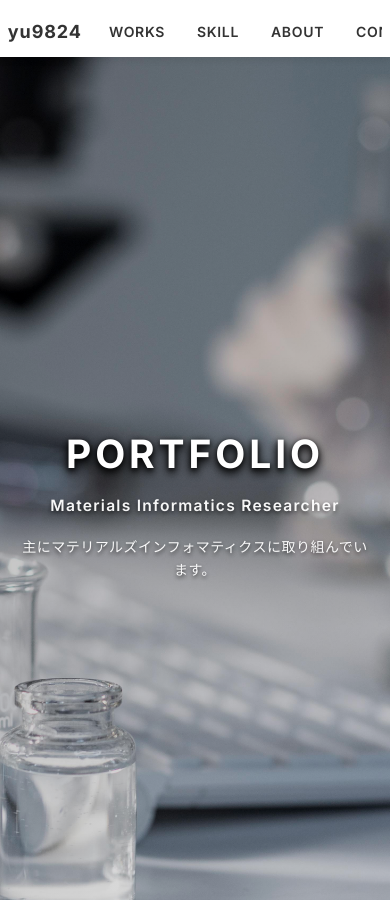
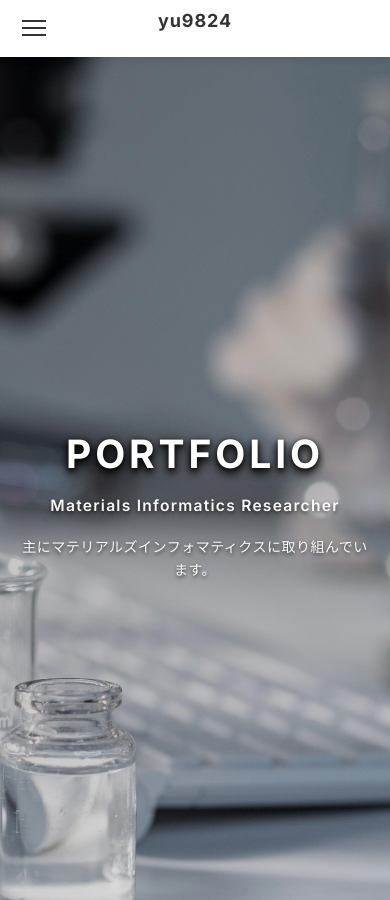
Before and after one commit to yu9824/portfolio, a Jekyll site: the page built from index.html, in a window 390 px wide and 900 px high. Built offline with Jekyll 4.4.1, drawn with Linux system fonts in a browser that asks for light colours; nearby versions of some CDN libraries.

Commit message:
fix: Update navigator (use hambergur menu

```diff
--- a/_includes/header.html
+++ b/_includes/header.html
@@ -1,9 +1,14 @@
 <header class="header">
   <div class="inner">
+    <button class="header-toggle" aria-expanded="false" aria-controls="global-nav" aria-label="メニュー">
+      <span class="header-toggle-bar"></span>
+      <span class="header-toggle-bar"></span>
+      <span class="header-toggle-bar"></span>
+    </button>
     <h1 class="header-logo">
       <a href="{{site.url}}{{site.baseurl}}/">yu9824</a>
     </h1>
-    <nav class="header-nav">
+    <nav class="header-nav" id="global-nav">
       <ul class="header-nav-list">
         {% for nav-item in site.data.header-nav-items%}
         <li class="header-nav-item">
--- a/css/style.css
+++ b/css/style.css
@@ -130,6 +130,39 @@ p span {
   align-items: center;
   justify-content: space-between;
   padding: 20px 40px;
+}
+
+/* ハンバーガートグル（デスクトップでは非表示） */
+.header-toggle {
+  display: none;
+  position: relative;
+  width: 44px;
+  height: 44px;
+  border: 0;
+  background: transparent;
+  padding: 0;
+  cursor: pointer;
+}
+
+.header-toggle-bar {
+  position: absolute;
+  left: 10px;
+  right: 10px;
+  height: 2px;
+  background: var(--primary-color);
+  transition: var(--transition);
+}
+
+.header-toggle-bar:nth-child(1) {
+  top: 14px;
+}
+
+.header-toggle-bar:nth-child(2) {
+  top: 21px;
+}
+
+.header-toggle-bar:nth-child(3) {
+  top: 28px;
 }
 
 .header-logo {
@@ -683,18 +716,33 @@ p span {
   }
 
   .header .inner {
-    padding: 15px 2vw;
+    padding: 10px 12px;
+    position: relative;
   }
 
   .header-logo {
     font-size: 18px;
-    margin-right: 15px;
+    margin: 0 auto;
+    text-align: center;
   }
 
-  /* ヘッダーナビ横スクロール */
+  .header-toggle {
+    display: block;
+    position: absolute;
+    left: 12px;
+    top: 6px;
+  }
+
+  /* モバイルナビ（デフォルト非表示） */
   .header-nav {
-    overflow-x: auto;
-    -webkit-overflow-scrolling: touch;
+    display: none;
+    position: absolute;
+    top: 57px;
+    left: 0;
+    right: 0;
+    background: rgba(255, 255, 255, 0.98);
+    box-shadow: var(--shadow-medium);
+    padding: 10px 12px;
   }
 
   .header-nav-item:not(:last-child) {
@@ -707,12 +755,13 @@ p span {
   }
 
   .header-nav-list {
-    flex-wrap: nowrap;
-    white-space: nowrap;
+    display: flex;
+    flex-direction: column;
   }
 
   .header-nav-item {
     flex: 0 0 auto;
+    margin: 8px 0;
   }
 
   /*  メインビジュアル */
--- a/js/scroll.js
+++ b/js/scroll.js
@@ -1,5 +1,24 @@
 // モダンなスクロール機能
 document.addEventListener('DOMContentLoaded', function () {
+  // ハンバーガーメニュー開閉
+  const toggleButton = document.querySelector('.header-toggle');
+  const nav = document.querySelector('.header-nav');
+
+  if (toggleButton && nav) {
+    toggleButton.addEventListener('click', function () {
+      const isOpen = nav.style.display === 'block';
+      nav.style.display = isOpen ? 'none' : 'block';
+      toggleButton.setAttribute('aria-expanded', String(!isOpen));
+    });
+
+    // ナビ内リンククリックで自動的に閉じる
+    nav.querySelectorAll('a').forEach(function (a) {
+      a.addEventListener('click', function () {
+        nav.style.display = 'none';
+        toggleButton.setAttribute('aria-expanded', 'false');
+      });
+    });
+  }
   // スムーススクロール機能
   const scrollLinks = document.querySelectorAll('a[data-scroll-to]');
 
```
